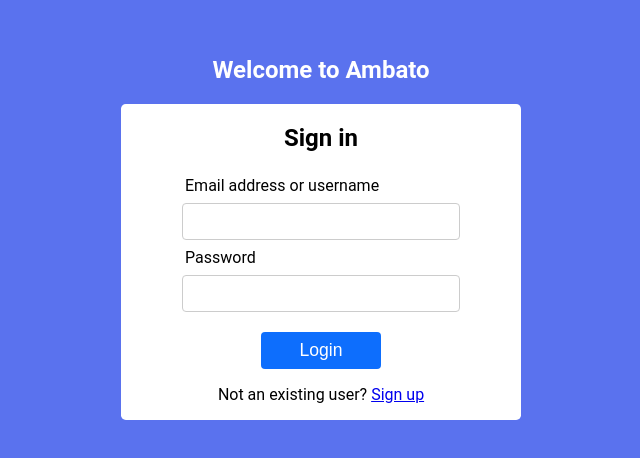
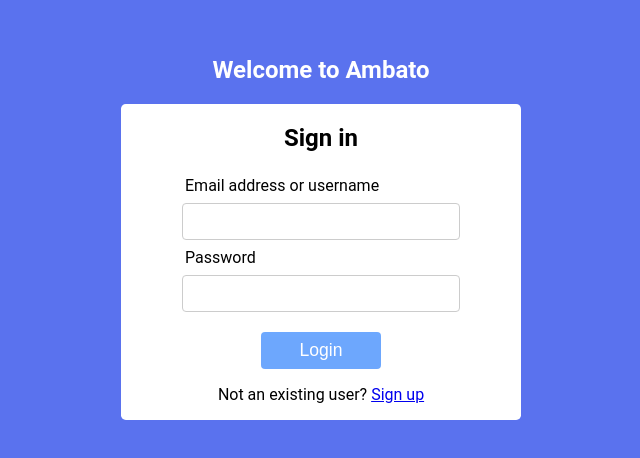
Before and after one commit to thegaadhaveaks10/ambato-angular, an Angular app: page / in a window 1280 px wide. Shown: the part 172-630 px from the top of the page, without its empty margins (319-959 px from the left). Built offline with nearby package versions, Linux system fonts and the light colour scheme.

Commit message:
Add button disable logic and styles for login and signup buttons in sign-in and sign-up components.

```diff
--- a/src/app/components/sign-in/sign-in.component.html
+++ b/src/app/components/sign-in/sign-in.component.html
@@ -29,12 +29,16 @@
           <small class="error-text-styles">{{ field.requiredMessage }}</small>
         </ng-container>
       </ng-container>
-        <small
-          *ngIf="isSubmitted && invalidCredentials"
-          class="error-text-styles"
-          >Invalid username/email or password.</small
-        >
-      <button type="submit" class="login-button" [disabled]="signInForm.invalid">Login</button>
+      <small *ngIf="isSubmitted && invalidCredentials" class="error-text-styles"
+        >Invalid username/email or password.</small
+      >
+      <button
+        type="submit"
+        class="login-button"
+        [disabled]="disableLoginButton()"
+      >
+        Login
+      </button>
     </form>
     <div id="signin-help">
       Not an existing user?
--- a/src/app/components/sign-in/sign-in.component.scss
+++ b/src/app/components/sign-in/sign-in.component.scss
@@ -74,6 +74,11 @@
             margin: 0.2rem auto;
         }
 
+        button:disabled {
+            opacity: 0.6;
+            cursor: not-allowed;
+        }
+
         #signin-help {
             text-align: center;
             margin: 0 auto 1rem;
--- a/src/app/components/sign-in/sign-in.component.ts
+++ b/src/app/components/sign-in/sign-in.component.ts
@@ -84,11 +84,10 @@ export class SignInComponent implements OnInit {
   private authenticateUser(): void {
     const { usernameOrEmail, password } = this.signInForm.value;
 
-    this.usersService.validateUser({ usernameOrEmail, password })
-      .subscribe(
-        (isUserExists: boolean) => this.handleAuthenticationResponse(isUserExists) // Handle response based on user existence
-      ),
-      (error: Error) => this.handleError(error) // Handle any errors during the authentication request;
+    this.usersService.validateUser({ usernameOrEmail, password }).subscribe(
+      (isUserExists: boolean) => this.handleAuthenticationResponse(isUserExists) // Handle response based on user existence
+    ),
+      (error: Error) => this.handleError(error); // Handle any errors during the authentication request;
   }
 
   /**
@@ -115,4 +114,17 @@ export class SignInComponent implements OnInit {
   private handleError(error: Error): void {
     console.error('Error during authentication:', error.message); // Log the error for debugging
   }
+
+  /**
+   * Determines whether the login button should be disabled based on form validity
+   * and whether the login attempt has been submitted with invalid credentials.
+   *
+   * @returns {boolean} - Returns true if the form is invalid or if the form was submitted with invalid credentials,
+   *                      otherwise false.
+   */
+  disableLoginButton(): boolean {
+    return (
+      this.signInForm.invalid || (this.isSubmitted && this.invalidCredentials)
+    );
+  }
 }
--- a/src/app/components/sign-up/sign-up.component.html
+++ b/src/app/components/sign-up/sign-up.component.html
@@ -85,7 +85,13 @@
         <small class="error-text-styles">Passwords do not match.</small>
       </div>
 
-      <button type="submit" class="signup-button">Sign up</button>
+      <button
+        type="submit"
+        class="signup-button"
+        [disabled]="signupForm.invalid"
+      >
+        Sign up
+      </button>
       <div id="signup-help">Already an user? <a routerLink="/">Sign in</a></div>
     </form>
   </div>
--- a/src/app/components/sign-up/sign-up.component.scss
+++ b/src/app/components/sign-up/sign-up.component.scss
@@ -81,6 +81,11 @@
                 cursor: pointer;
             }
 
+            button:disabled {
+                opacity: 0.6;
+                cursor: not-allowed;
+            }
+
             #signup-help {
                 text-align: center;
                 margin: 0 auto 1rem;
```
